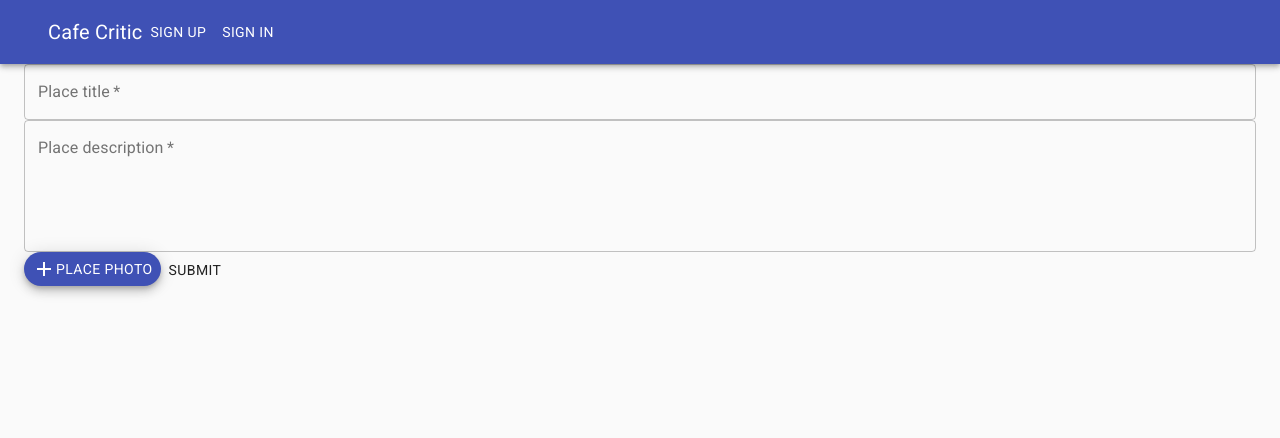
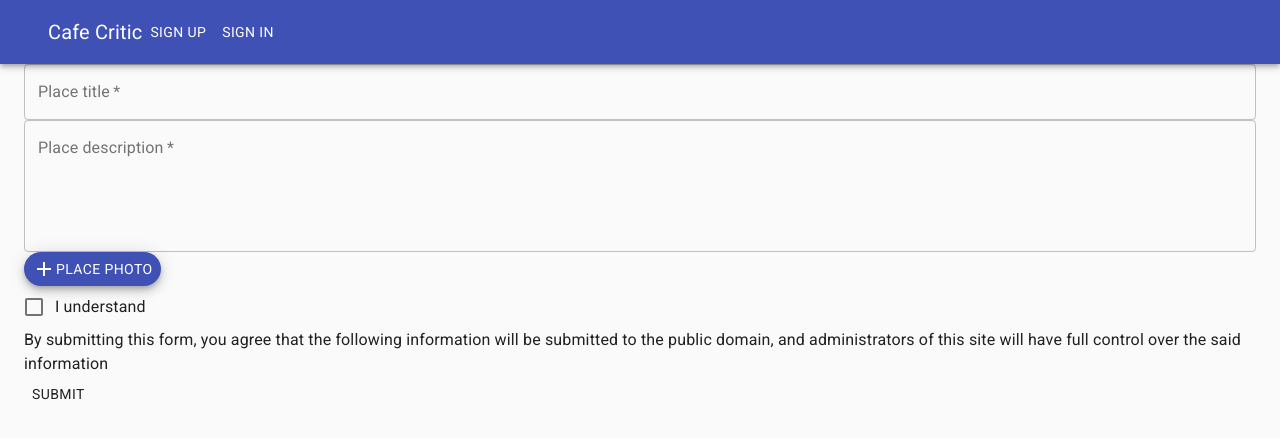
Before and after one commit to YerzhanUtelbayev/cafe-critic-client, a React (Create React App) app: page /places/new in a window 1280 px wide. Shown: the top 438 px of the page. Built offline with nearby package versions, Linux system fonts and the light colour scheme.

Commit message:
Add agreement checkbox in Place creation form

```diff
--- /dev/null
+++ b/src/components/UI/FormElements/CheckboxField.jsx
@@ -0,0 +1,21 @@
+import React from 'react';
+import { FormControlLabel, Checkbox } from '@material-ui/core';
+import PropTypes from 'prop-types';
+import { useField } from 'formik';
+
+const CheckboxField = ({ label, ...props }) => {
+  const [field] = useField(props);
+  return (
+    <FormControlLabel
+      // eslint-disable-next-line react/jsx-props-no-spreading
+      control={<Checkbox color="primary" {...field} {...props} />}
+      label={label}
+    />
+  );
+};
+
+CheckboxField.propTypes = {
+  label: PropTypes.string.isRequired,
+};
+
+export default CheckboxField;
--- a/src/components/UI/FormElements/FileInput.jsx
+++ b/src/components/UI/FormElements/FileInput.jsx
@@ -5,6 +5,7 @@ import PropTypes from 'prop-types';
 import { useField } from 'formik';
 
 const FileInput = ({ label, ...props }) => {
+  // eslint-disable-next-line no-unused-vars
   const [field, meta, helpers] = useField(props);
   const fileChangeHandler = (event) => {
     const { target } = event;
@@ -28,6 +29,7 @@ const FileInput = ({ label, ...props }) => {
           id="upload-photo"
           type="file"
           onChange={fileChangeHandler}
+          // eslint-disable-next-line react/jsx-props-no-spreading
           {...props}
         />
       </label>
--- a/src/containers/AddPlace/AddPlace.jsx
+++ b/src/containers/AddPlace/AddPlace.jsx
@@ -1,12 +1,13 @@
 import React from 'react';
 import { connect } from 'react-redux';
 import { Formik, Form } from 'formik';
-import { Button } from '@material-ui/core';
+import { Button, Typography } from '@material-ui/core';
 import PropTypes from 'prop-types';
 
 import { createPlaceRequest } from '../../store/actions/places';
 import FormInput from '../../components/UI/FormElements/FormInput';
 import FileInput from '../../components/UI/FormElements/FileInput';
+import CheckboxField from '../../components/UI/FormElements/CheckboxField';
 
 const AddPlace = ({ createPlace }) => {
   const handleSubmit = (values) => {
@@ -14,7 +15,7 @@ const AddPlace = ({ createPlace }) => {
     Object.keys(values).forEach((key) => {
       formData.append(`${key}`, values[key]);
     });
-    createPlace(values);
+    createPlace(formData);
   };
   return (
     <>
@@ -23,6 +24,7 @@ const AddPlace = ({ createPlace }) => {
           title: '',
           description: '',
           promoImage: '',
+          agreement: false,
         }}
         onSubmit={handleSubmit}
       >
@@ -36,6 +38,14 @@ const AddPlace = ({ createPlace }) => {
             rows="5"
           />
           <FileInput name="promoImage" label="Place photo" type="file" />
+          <div>
+            <CheckboxField name="agreement" label="I understand" required />
+            <Typography>
+              By submitting this form, you agree that the following information
+              will be submitted to the public domain, and administrators of this
+              site will have full control over the said information
+            </Typography>
+          </div>
           <Button type="submit">Submit</Button>
         </Form>
       </Formik>
--- a/src/store/index.js
+++ b/src/store/index.js
@@ -6,6 +6,7 @@ import { createBrowserHistory } from 'history';
 import { connectRouter, routerMiddleware } from 'connected-react-router';
 
 import usersReducer from './reducers/users';
+import placesReducer from './reducers/places';
 import watchSagas from './sagas/sagas';
 import {
   loadStateFromLocalStorage,
@@ -19,6 +20,7 @@ const composeEnhancers = typeof window === 'object' && window.__REDUX_DEVTOOLS_E
 export const history = createBrowserHistory();
 
 const rootReducer = combineReducers({
+  places: placesReducer,
   users: usersReducer,
   router: connectRouter(history),
 });
```
